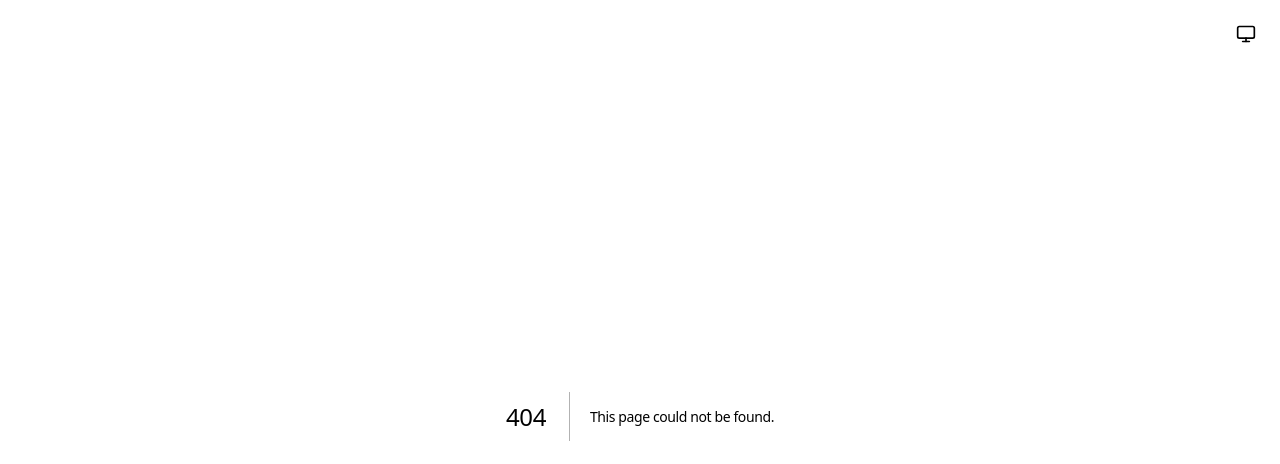
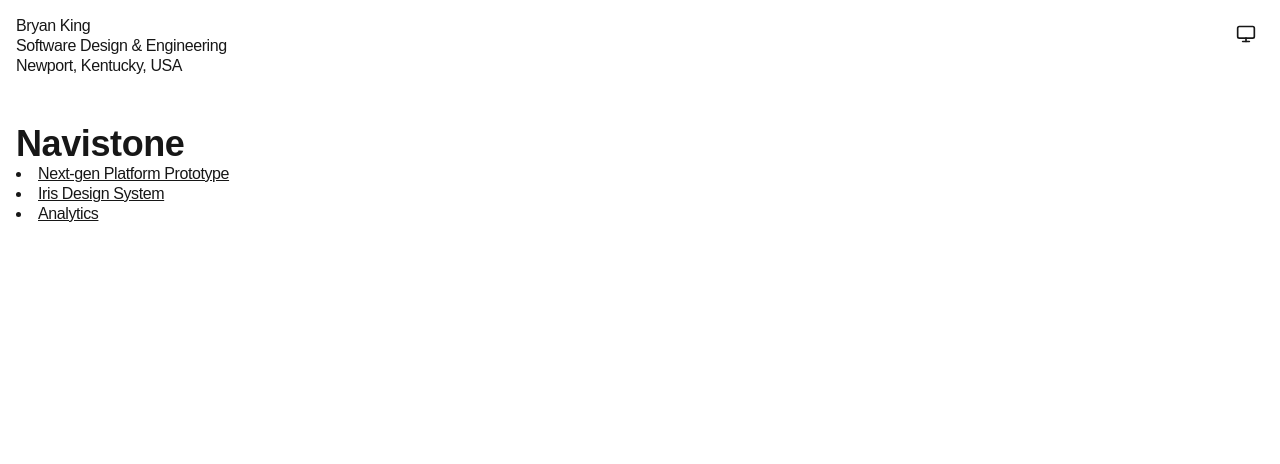
Before and after one commit to boldlybryan/bryanking.design, a Next.js app: page /case/navistone in a window 1280 px wide. Before the commit this address had no page. Shown: the top 464 px of the page. Built offline with nearby package versions, Linux system fonts and the light colour scheme; a web font is replaced by a local one.

Commit message:
Add Navistone case pages: create NavistonePage, AnalyticsPage, NextGenPlatformPrototypePage, and placeholder for Iris Design System page. Each page includes relevant content and links for navigation.

```diff
--- /dev/null
+++ b/src/app/(main)/case/navistone/analytics/page.tsx
@@ -0,0 +1,9 @@
+export default function AnalyticsPage() {
+  return (
+    <div>
+      <h1>Analytics</h1>
+      <h2>Stakeholder Interviews</h2>
+      <p>Eng, PM, CS, operations</p>
+    </div>
+  );
+}
--- /dev/null
+++ b/src/app/(main)/case/navistone/page.tsx
@@ -0,0 +1,20 @@
+import Link from "next/link";
+
+export default function NavistonePage() {
+  return (
+    <div>
+      <h1 className="text-4xl font-bold">Navistone</h1>
+      <ul className="list-disc list-inside [&>li>a]:underline">
+        <li>
+          <Link href="/case/navistone/prototype">Next-gen Platform Prototype</Link>
+        </li>
+        <li>
+          <Link href="/case/navistone/iris-design-system">Iris Design System</Link>
+        </li>
+        <li>
+          <Link href="/case/navistone/analytics">Analytics</Link>
+        </li>
+      </ul>
+    </div>
+  );
+}
--- /dev/null
+++ b/src/app/(main)/case/navistone/prototype/page.tsx
@@ -0,0 +1,17 @@
+export default function NextGenPlatformPrototypePage() {
+  return (
+    <div>
+      <h1>Next-gen Platform Prototype</h1>
+      <video src="/videos/navistone-prototype.mp4" autoPlay loop muted playsInline className="w-80 aspect-video bg-gray-500"></video>
+      <h2>Rallying the company around a shared vision</h2>
+      <h2>Letting our customers in to collaborate</h2>
+      <p>Services to Saas model</p>
+      <h2>Week-long solo hackathon project</h2>
+      <p>Ruby on Rails, hosted on Render.com</p>
+      <p>Cursor and Claude Sonnet 4.5</p>
+      <p>Figma MCP server and tailwind</p>
+      <p>Integrations: Shopify, Lob (postage & printing)</p>
+      <p>Persona support: advertiser, agency partner, platform admin</p>
+    </div>
+  );
+}
```
Also changed, not shown: src/app/(main)/case/navistone/iris-design-system/page.tsx (added).
